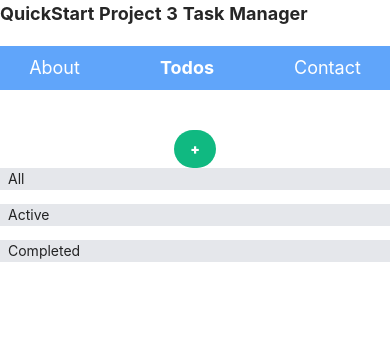
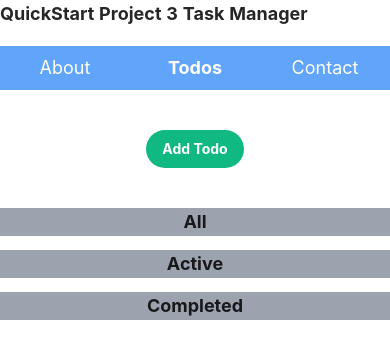
Before and after one commit to gabrielgil245/Project-3, a React (Create React App) app in the folder my-project-3-app/: page /todos in a window 390 px wide. Shown: the top 358 px of the page. Built offline with nearby package versions, Linux system fonts and the light colour scheme.

Commit message:
Responsiveness added to TodosPage. Grid and Flex styles added to TodosList, TodoItem, and Navbar.

```diff
--- a/my-project-3-app/src/About.js
+++ b/my-project-3-app/src/About.js
@@ -1,4 +1,4 @@
-import React, {useState, useEffect} from 'react';
+import React from 'react';
 
 function About (props) {
     return (
--- a/my-project-3-app/src/Contact.js
+++ b/my-project-3-app/src/Contact.js
@@ -1,4 +1,4 @@
-import React, {useState, useEffect} from 'react';
+import React from 'react';
 
 function Contact (props) {
     return (
--- a/my-project-3-app/src/Nav.js
+++ b/my-project-3-app/src/Nav.js
@@ -1,26 +1,25 @@
 import React from 'react';
 import {
-    Link,
     NavLink
 } from "react-router-dom";
 
 function Nav (props) {
     return (
         <div>
-            <div className={"flex justify-center items-center p-2 bg-blue-400 text-lg"}>
-                <span>
+            <div className={"grid grid-cols-9 py-2 bg-blue-400 text-lg"}>
+                <span className={"col-span-3 flex justify-center"}>
                     <NavLink to="/about" activeClassName="font-bold">
-                        <span className={"p-10 cursor-point text-white"}>About</span>
+                        <span className={"cursor-point text-white"}>About</span>
                     </NavLink>
                 </span>
-                <span>
+                <span className={"col-span-3 flex justify-center"}>
                     <NavLink to="/todos" activeClassName="font-bold">
-                        <span className={"p-10 cursor-point text-white"}>Todos</span>
+                        <span className={"cursor-point text-white"}>Todos</span>
                     </NavLink>
                 </span>
-                <span>
+                <span className={"col-span-3 flex justify-center"}>
                     <NavLink to="/contact" activeClassName="font-bold">
-                        <span className={"p-10 cursor-point text-white"}>Contact</span>
+                        <span className={"cursor-point text-white"}>Contact</span>
                     </NavLink>
                 </span>
             </div>
--- a/my-project-3-app/src/TodoItem.js
+++ b/my-project-3-app/src/TodoItem.js
@@ -16,26 +16,29 @@ function TodoItem (props) {
 
     return (
         <>
-        <form onChange={onStatusChange}>
-            <select defaultValue={props.task.status}>
+            <div>
+                <form className={"grid grid-cols-6 flex items-center p-2"} onChange={onStatusChange}>
+                    <select className={"col-span-2 text-sm"} defaultValue={props.task.status}>
                         {TASKS_STATUSES.map(status => (
-                    <option value={status} key={status}>{status}</option>
+                            <option className={"text-xs"} value={status} key={status}>{status}</option>
                         ))}
                     </select>
-        </form>
-             <li className={'p-2'}>
-                 <div className="grid grid-cols-2">
-                    <span className="flex justify-start">{props.task.todo}</span>
-                    <span className="flex justify-end">
+                    <li className={'col-span-3 p-2'}>
+                        <span>{props.task.todo}</span>
+                    </li>
+                    <li className={'col-span-1 flex justify-end p-2'}>
+                        <span>
                             <FontAwesomeIcon
                             icon={faTrash}
-                        className="cursor-pointer"
+                            className="text-lg cursor-pointer"
                             style={{color: "red"}}
                             onClick={() => onRemoveTask(props.task.id)}
                             />
                         </span>
+                    </li>
+                </form>
+
             </div>
-            </li>
         </>
     )
 }
--- a/my-project-3-app/src/TodosList.js
+++ b/my-project-3-app/src/TodosList.js
@@ -5,7 +5,7 @@ const TodosList = (props) => {
     return (
         <div className={"bg-gray-200"}>
             <ul>
-                <div className={"pl-2"}>
+                <div className={"flex justify-center text-lg font-bold bg-gray-400"}>
                     {props.status}
                 </div>
                 {props.tasks.map(task => (
--- a/my-project-3-app/src/TodosPage.js
+++ b/my-project-3-app/src/TodosPage.js
@@ -48,25 +48,25 @@ function TodosPage (props) {
 
     return (
         <div>
-            <div className="flex justify-center mt-10">
+            <div className="flex justify-center m-10">
             <button onClick={toggleButton}
-            className={"bg-green-500 hover:bg-green-700 text-white font-black py-2 px-4 rounded-full"}>
-                +</button>
+            className={"bg-green-500 hover:bg-green-700 text-white font-bold py-2 px-4 rounded-full"}>
+                Add Todo</button>
             </div>
 
             {form && (
             // Test onSubmit on another element
-            <form onSubmit={onCreateTask} className={"p-5 m-5 border md:m-12 lg:m-20"}>
-                <div className={"flex justify-center items-center"}>
-                    <input type="text" className={"p-2 mr-5 border rounded w-full"}
+            <form onSubmit={onCreateTask} className={"border p-3 m-2 md:m-12"}>
+                <div className={"grid grid-cols-12 gap-x-4"}>
+                    <input type="text" className={"col-span-9 p-2 mr-5 border rounded w-full"}
                     placeholder={"Task..."}
                     onChange={onChangeTodo}/>
-                    <button type="submit">Add</button>
+                    <button className={"col-span-3 bg-blue-500 hover:bg-blue-700 text-white font-bold py-2 px-4 rounded"} type="submit">Add</button>
                 </div>
             </form>
             )}
 
-            <div>
+            <div className="break-words grid md:grid-cols-3">
                 {renderTaskLists()}
             </div>
 
```
Also changed, not shown: 1 other file (tests, documents, lock files or other folders). Lines whose indentation alone changed are shown as unchanged.
